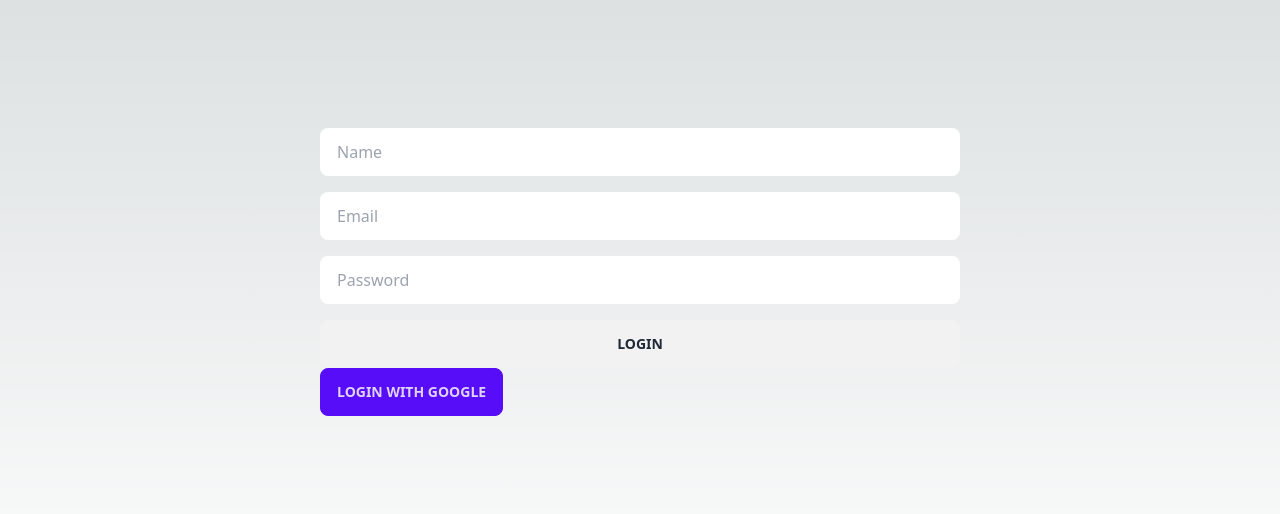
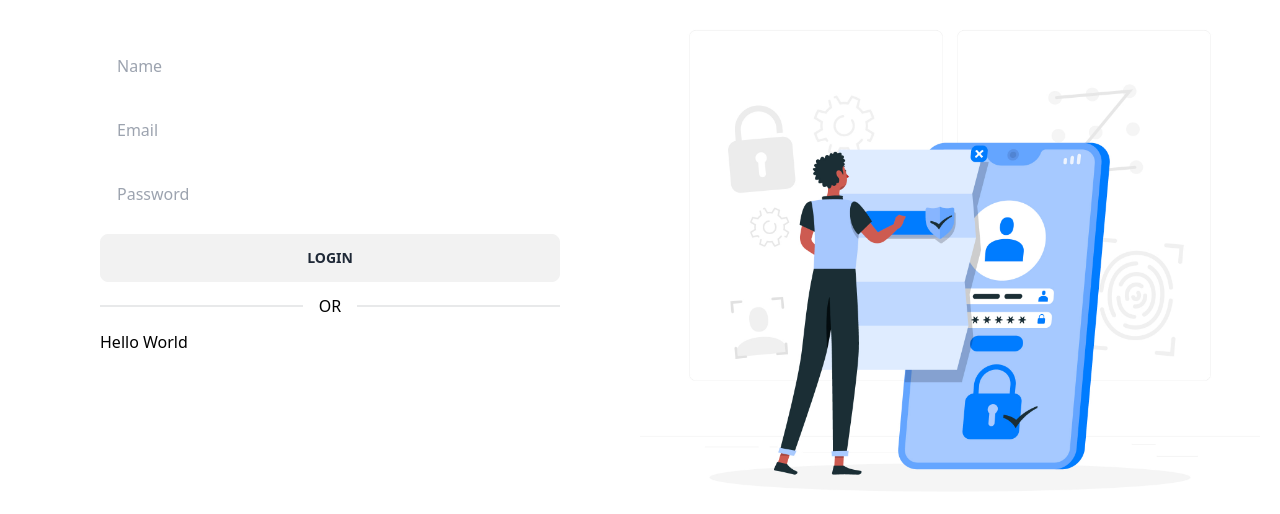
Before and after one commit to developermdtanvir/summer-campigne-project, a Next.js app: page /login in a window 1280 px wide. Shown: the part 128-642 px from the top of the page. Built offline with nearby package versions, Linux system fonts and the light colour scheme.

Commit message:
impliment authentication page

```diff
--- /dev/null
+++ b/src/app/(authentication)/login/login.css
@@ -0,0 +1,4 @@
+.bg-image{
+    background-image: url('./../../../assets/authentication.jpg');
+    background-size: cover;
+}
--- a/src/app/(authentication)/login/page.tsx
+++ b/src/app/(authentication)/login/page.tsx
@@ -1,8 +1,11 @@
 'use client'
 
+import LoginImage from '@/assets/authentication.jpg';
 import useAuth from "@/hooks/useAuth";
 import { UserCredential } from "firebase/auth";
+import Image from "next/image";
 import { useForm } from "react-hook-form";
+import './login.css';
 const Login = () => {
 
     const {signInWithEmail,loginWithGoogle,signupWithEmail} = useAuth();
@@ -17,15 +20,25 @@ const Login = () => {
     }
 
   return (
-    <div className="h-screen flex justify-center items-center">
-        <div className="lg:w-1/2 mx-auto">
+    <div className=" bg-white lg:h-screen flex justify-center items-center">
+        <div className='flex lg:flex-row flex-col p-5'>
+            <div className="lg:w-1/2 mx-auto lg:p-20 p-5">
+                <div>
                     <form className="form-control space-y-4" onSubmit={handleSubmit(handleLogin)} action="">
                         <input {...register('name')} className="input" type="text" name="name" id="name" placeholder="Name" />
                         <input {...register('email')} className="input" type="email" name="email" id="email" placeholder="Email" />
                         <input {...register('password')} className="input" type="password" name="password" id="password" placeholder="Password" />
                         <button className="btn">Login</button>
                     </form>
-            <button onClick={()=>loginWithGoogle()} className="btn btn-primary">Login With Google</button>
+                    <div className="divider text-black">OR</div>
+                </div>
+                <div className='mx-auto'>
+                    <h1 className='text-black'>Hello World</h1>
+                </div>
+            </div>
+            <div className='lg:w-1/2'>
+                <Image src={LoginImage} alt="Login Image" />
+            </div>
         </div>
     </div>
   )
```
Also changed, not shown: src/assets/authentication.jpg (added). Lines whose indentation alone changed are shown as unchanged.
